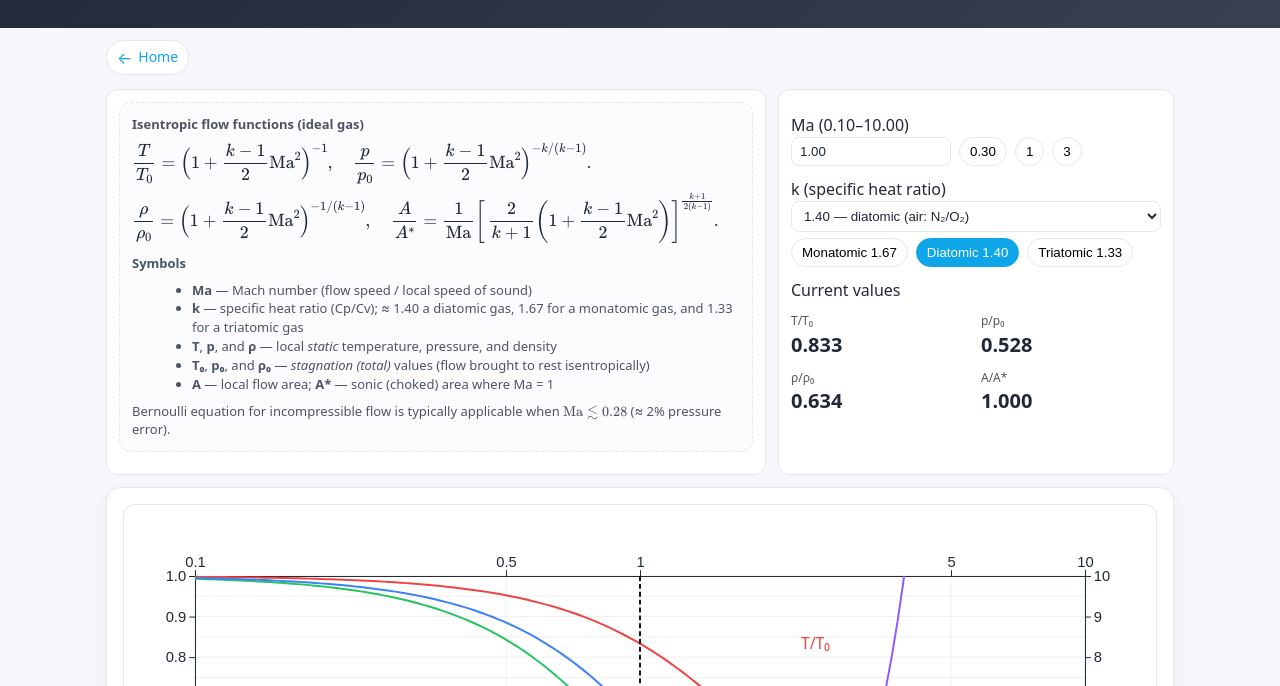
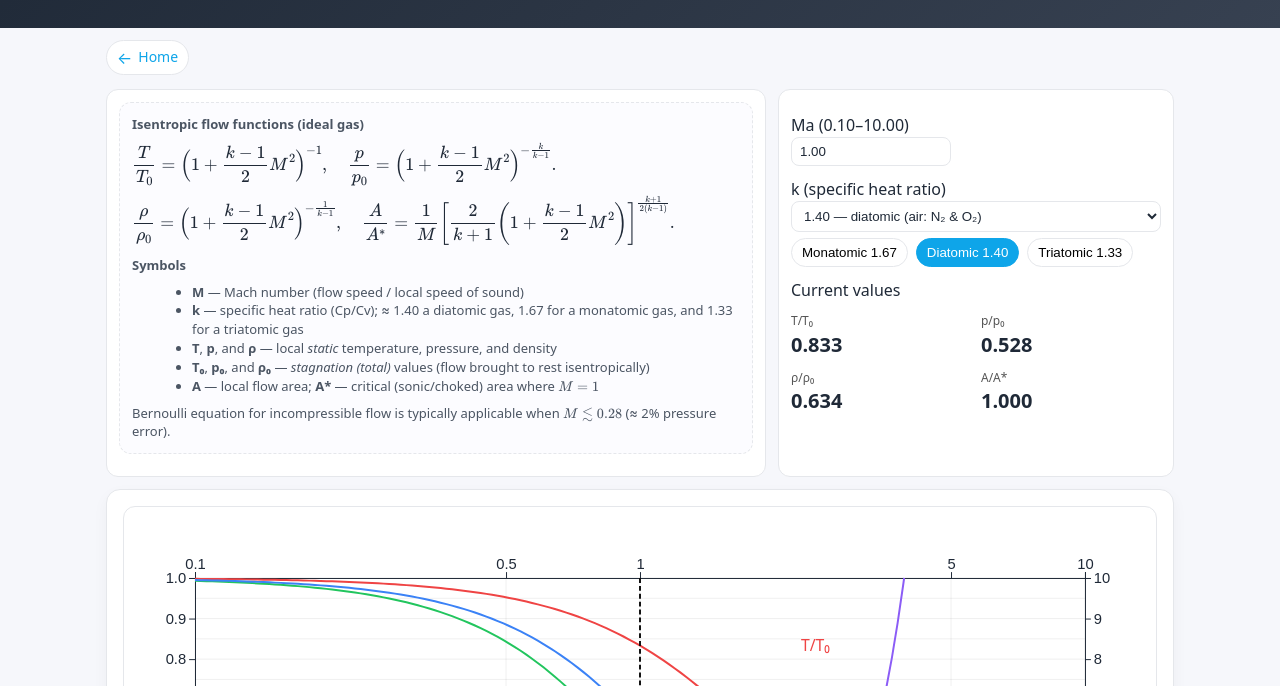
Before and after one commit to aaravrshah/prof-tang-interactive-tools, a plain HTML site: page me310/isentropic.html in a window 1280 px wide. Shown: the part 114-800 px from the top of the page. Drawn offline with nearby package versions, Linux system fonts and the light colour scheme.

Commit message:
Isen change

```diff
--- a/me310/isentropic.html
+++ b/me310/isentropic.html
@@ -75,57 +75,55 @@
         <div class="eqwrap">
           <div class="note" style="margin-bottom:8px"><b>Isentropic flow functions (ideal gas)</b></div>
 
-          <!-- Line 1: T/T0 & p/p0 -->
+          <!-- Line 1: T/T0 & p/p0 (use textbook's M notation) -->
           <div class="eqbig">
             \( \displaystyle
-                \frac{T}{T_0}=\Big(1+\frac{k-1}{2}\mathrm{Ma}^2\Big)^{-1}, \quad
-                \frac{p}{p_0}=\Big(1+\frac{k-1}{2}\mathrm{Ma}^2\Big)^{-k/(k-1)}.
+                \frac{T}{T_0}=\Big(1+\frac{k-1}{2}M^2\Big)^{-1}, \quad
+                \frac{p}{p_0}=\Big(1+\frac{k-1}{2}M^2\Big)^{-\frac{k}{k-1}}.
             \)
           </div>
 
-          <!-- Line 2: rho/rho0 & A/A* -->
+          <!-- Line 2: rho/rho0 & A/A* (area–Mach formatted as in textbook) -->
           <div class="eqbig" style="margin-top:8px">
             \( \displaystyle
-              \frac{\rho}{\rho_0}=\Big(1+\frac{k-1}{2}\mathrm{Ma}^2\Big)^{-1/(k-1)}, \quad
-              \frac{A}{A^*}=\frac{1}{\mathrm{Ma}}
-              \left[\,\frac{2}{k+1}\left(1+\frac{k-1}{2}\mathrm{Ma}^2\right)\right]^{\frac{k+1}{2(k-1)}}.
+              \frac{\rho}{\rho_0}=\Big(1+\frac{k-1}{2}M^2\Big)^{-\frac{1}{k-1}}, \quad
+              \frac{A}{A^{*}}=\frac{1}{M}
+              \left[\frac{2}{k+1}\left(1+\frac{k-1}{2}M^{2}\right)\right]^{\frac{k+1}{2(k-1)}}.
             \)
           </div>
 
           <div class="note" style="margin-top:10px">
             <b>Symbols</b>
             <ul style="margin:8px 0 0 20px">
-              <li><b>Ma</b> — Mach number (flow speed / local speed of sound)</li>
+              <li><b>M</b> — Mach number (flow speed / local speed of sound)</li>
               <li><b>k</b> — specific heat ratio (Cp/Cv); ≈ 1.40 a diatomic gas, 1.67 for a monatomic gas, and 1.33 for a triatomic gas</li>
               <li><b>T</b>, <b>p</b>, and <b>ρ</b> — local <i>static</i> temperature, pressure, and density</li>
               <li><b>T₀</b>, <b>p₀</b>, and <b>ρ₀</b> — <i>stagnation (total)</i> values (flow brought to rest isentropically)</li>
-              <li><b>A</b> — local flow area; <b>A*</b> — sonic (choked) area where Ma = 1</li>
+              <li><b>A</b> — local flow area; <b>A*</b> — critical (sonic/choked) area where \(M=1\)</li>
             </ul>
             <div style="margin-top:8px">
-              Bernoulli equation for incompressible flow is typically applicable when \( \mathrm{Ma} \lesssim 0.28 \) (≈ 2% pressure error).
+              Bernoulli equation for incompressible flow is typically applicable when \( M \lesssim 0.28 \) (≈ 2% pressure error).
             </div>
           </div>
         </div>
       </div>
 
-      <!-- Inputs (slimmer, now with useful content) -->
+      <!-- Inputs (slimmer) -->
       <div class="ctl">
         <div class="controls">
           <div>
             <label>Ma (0.10–10.00)</label>
             <div class="rowflex">
               <input id="ma" class="num-sm" type="number" min="0.10" max="10.00" step="0.01" value="1.00" />
-              <button class="chip" id="ma-0p3" type="button" title="Set Ma≈0.30">0.30</button>
-              <button class="chip" id="ma-1"   type="button" title="Set Ma=1.00">1</button>
-              <button class="chip" id="ma-3"   type="button" title="Set Ma=3.00">3</button>
+              <!-- Removed preset Ma chips: 0.30, 1, 3 -->
             </div>
           </div>
 
           <div>
             <label>k (specific heat ratio)</label>
             <select id="k">
-              <option value="1.67">1.67 — monatomic (He/Ar/Ne)</option>
-              <option value="1.40" selected>1.40 — diatomic (air: N₂/O₂)</option>
+              <option value="1.67">1.67 — monatomic (He, Ne &amp; Ar)</option>
+              <option value="1.40" selected>1.40 — diatomic (air: N₂ &amp; O₂)</option>
               <option value="1.33">1.33 — triatomic (CO₂)</option>
             </select>
             <div class="kchips">
@@ -135,7 +133,7 @@
             </div>
           </div>
 
-          <!-- Live mini readout so this card isn’t empty -->
+          <!-- Live mini readout -->
           <div>
             <label>Current values</label>
             <div class="kpi">
@@ -304,9 +302,6 @@
 
     // Wiring
     document.getElementById('ma').addEventListener('input', e => setMa(e.target.value));
-    document.getElementById('ma-0p3').addEventListener('click', ()=> setMa(0.30));
-    document.getElementById('ma-1').addEventListener('click',   ()=> setMa(1.00));
-    document.getElementById('ma-3').addEventListener('click',   ()=> setMa(3.00));
 
     document.querySelectorAll('.kchips .chip').forEach(btn=>{
       btn.addEventListener('click', ()=>{
```
